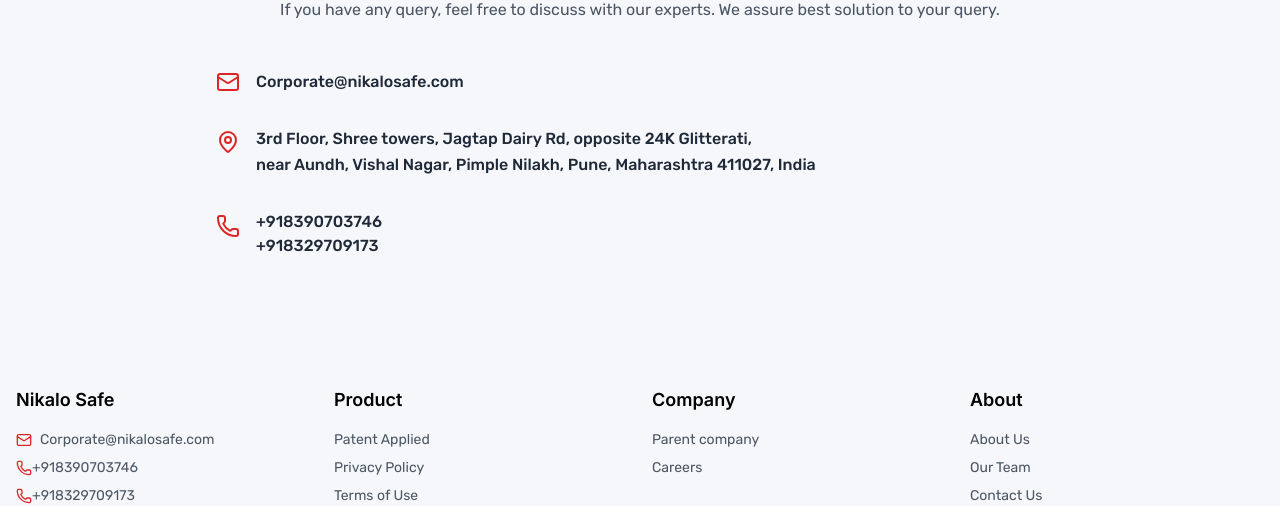
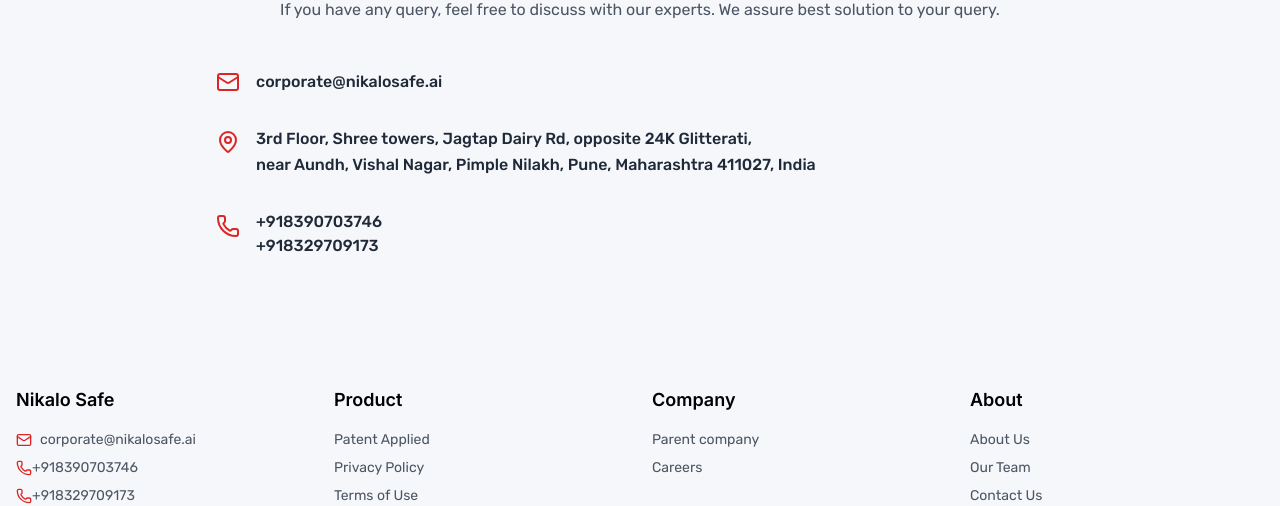
Before and after one commit to 10-Dimensions-Design-Services/nikalo-safe, a React (Create React App) app in the folder client/: page / in a window 1280 px wide. Shown: the part 3091-3597 px from the top of the page. Built offline with nearby package versions, Linux system fonts and the light colour scheme.

Commit message:
Mail updated

```diff
--- a/client/src/components/Contact.jsx
+++ b/client/src/components/Contact.jsx
@@ -22,7 +22,7 @@
           <div className="flex items-center gap-4">
             <Mail className="text-red-600 w-6 h-6" />
             <p className="text-gray-800 font-medium">
-              Corporate@nikalosafe.com
+              corporate@nikalosafe.ai
             </p>
           </div>
 
--- a/client/src/components/Footer.jsx
+++ b/client/src/components/Footer.jsx
@@ -15,7 +15,7 @@
           <div className="flex flex-col items-center sm:items-start text-center sm:text-left">
             <h3 className="text-sm md:text-lg font-semibold mb-2 md:mb-4">Nikalo Safe</h3>
             <p className="text-gray-600 flex items-center gap-1 md:gap-2 text-xs md:text-sm mb-1 md:mb-2">
-              <Mail className="w-3 h-3 md:w-4 md:h-4 text-red-600" /> Corporate@nikalosafe.com
+              <Mail className="w-3 h-3 md:w-4 md:h-4 text-red-600" /> corporate@nikalosafe.ai
             </p>
             <div className="flex flex-col gap-1 md:gap-2 text-gray-600 text-xs md:text-sm mb-2 md:mb-4">
               <span className="flex items-center">
@@ -26,10 +26,10 @@
               </span>
             </div>
             <div className="flex gap-3 md:gap-4 justify-center sm:justify-start text-red-600">
-              <a href={ /Mobi|Android/i.test(navigator.userAgent) ? "mailto:Corporate@nikalosafe.com" : "https://mail.google.com/mail/?view=cm&fs=1&to=Corporate@nikalosafe.com"} target="_blank" rel="noopener noreferrer"><FaInstagram className="w-4 h-4 md:w-5 md:h-5 hover:text-gray-900" /></a>
-              <a href={ /Mobi|Android/i.test(navigator.userAgent) ? "mailto:Corporate@nikalosafe.com" : "https://mail.google.com/mail/?view=cm&fs=1&to=Corporate@nikalosafe.com"} target="_blank" rel="noopener noreferrer"><FaLinkedin className="w-4 h-4 md:w-5 md:h-5 hover:text-gray-900" /></a>
-              <a href={ /Mobi|Android/i.test(navigator.userAgent) ? "mailto:Corporate@nikalosafe.com" : "https://mail.google.com/mail/?view=cm&fs=1&to=Corporate@nikalosafe.com"} target="_blank" rel="noopener noreferrer"><FaFacebook className="w-4 h-4 md:w-5 md:h-5 hover:text-gray-900" /></a>
-              <a href={ /Mobi|Android/i.test(navigator.userAgent) ? "mailto:Corporate@nikalosafe.com" : "https://mail.google.com/mail/?view=cm&fs=1&to=Corporate@nikalosafe.com"} target="_blank" rel="noopener noreferrer"><SiX className="w-4 h-4 md:w-5 md:h-5 hover:text-gray-900" /></a>
+              <a href={ /Mobi|Android/i.test(navigator.userAgent) ? "mailto:corporate@nikalosafe.ai" : "https://mail.google.com/mail/?view=cm&fs=1&to=Corporate@nikalosafe.com"} target="_blank" rel="noopener noreferrer"><FaInstagram className="w-4 h-4 md:w-5 md:h-5 hover:text-gray-900" /></a>
+              <a href={ /Mobi|Android/i.test(navigator.userAgent) ? "mailto:corporate@nikalosafe.ai" : "https://mail.google.com/mail/?view=cm&fs=1&to=Corporate@nikalosafe.com"} target="_blank" rel="noopener noreferrer"><FaLinkedin className="w-4 h-4 md:w-5 md:h-5 hover:text-gray-900" /></a>
+              <a href={ /Mobi|Android/i.test(navigator.userAgent) ? "mailto:corporate@nikalosafe.ai" : "https://mail.google.com/mail/?view=cm&fs=1&to=Corporate@nikalosafe.com"} target="_blank" rel="noopener noreferrer"><FaFacebook className="w-4 h-4 md:w-5 md:h-5 hover:text-gray-900" /></a>
+              <a href={ /Mobi|Android/i.test(navigator.userAgent) ? "mailto:corporate@nikalosafe.ai" : "https://mail.google.com/mail/?view=cm&fs=1&to=Corporate@nikalosafe.com"} target="_blank" rel="noopener noreferrer"><SiX className="w-4 h-4 md:w-5 md:h-5 hover:text-gray-900" /></a>
             </div>
           </div>
 
@@ -74,8 +74,8 @@
             <a
               href={
                 /Mobi|Android/i.test(navigator.userAgent)
-                  ? "mailto:Corporate@nikalosafe.com?subject=Career%20Inquiry&body=Hello%2C%20I%20would%20like%20to%20apply%20for%20a%20position%20%5Bxyz%20-%20position%5D%20at%20Nikalo%20Safe.%20Please%20find%20my%20CV%20attached."
-                  : "https://mail.google.com/mail/?view=cm&fs=1&to=Corporate@nikalosafe.com&su=Career%20Inquiry&body=Hello%2C%20I%20would%20like%20to%20apply%20for%20a%20position%20%5Bxyz%20-%20position%5D%20at%20Nikalo%20Safe.%20Please%20find%20my%20CV%20attached."
+                  ? "mailto:corporate@nikalosafe.ai?subject=Career%20Inquiry&body=Hello%2C%20I%20would%20like%20to%20apply%20for%20a%20position%20%5Bxyz%20-%20position%5D%20at%20Nikalo%20Safe.%20Please%20find%20my%20CV%20attached."
+                  : "https://mail.google.com/mail/?view=cm&fs=1&to=corporate@nikalosafe.ai&su=Career%20Inquiry&body=Hello%2C%20I%20would%20like%20to%20apply%20for%20a%20position%20%5Bxyz%20-%20position%5D%20at%20Nikalo%20Safe.%20Please%20find%20my%20CV%20attached."
               }
               target="_blank"
               rel="noopener noreferrer"
```
